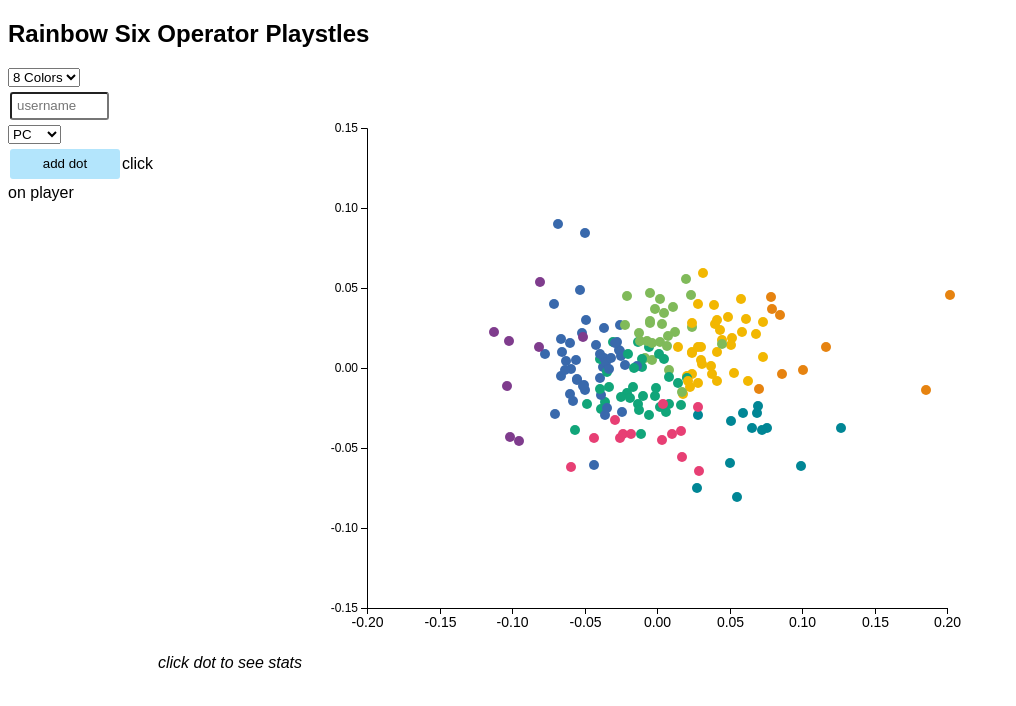
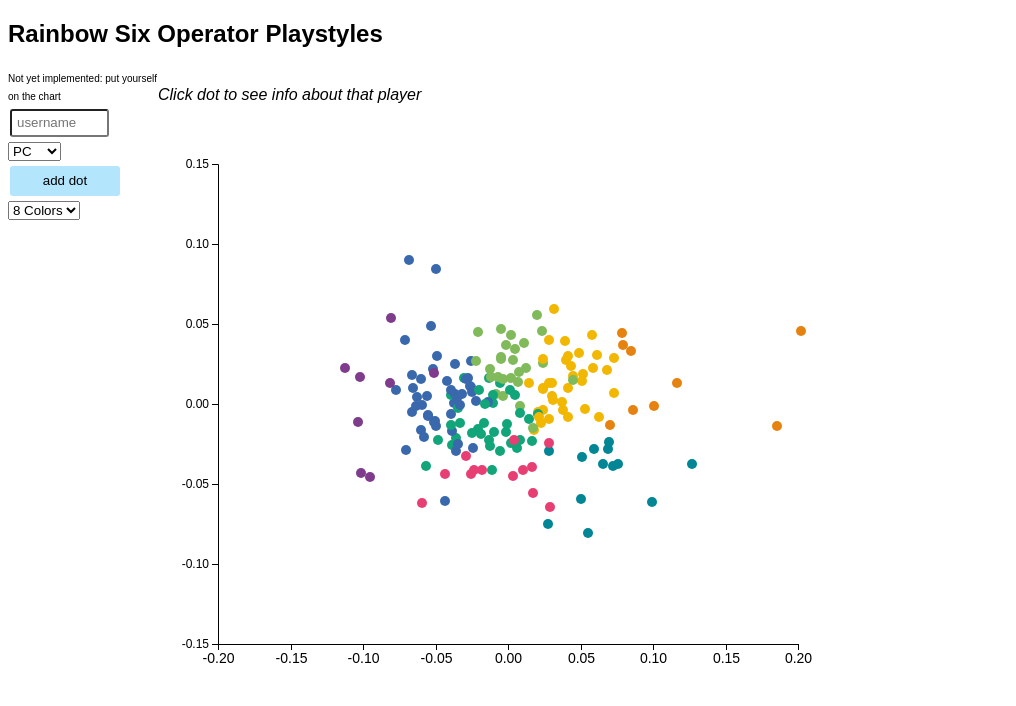
Before and after one commit to Maydit/r6viz2020, a website: page site/index.html in a window 1280 px wide. Shown: the whole page, without its empty margins (0-1016 px from the left). Drawn offline with nearby package versions, Linux system fonts and the light colour scheme.

Commit message:
stylization changes

```diff
--- a/site/index.html
+++ b/site/index.html
@@ -10,8 +10,8 @@
     <script src="https://d3js.org/d3.v4.min.js"></script>
   </head>
   <body>
-    <h2>Rainbow Six Operator Playstles</h2>
+    <h2>Rainbow Six Operator Playstyles</h2>
     <div class="uiPanel"></div>
-    <em>click dot to see stats</em>
+    <em><br>Click dot to see info about that player</br></em>
   </body>
 </html>
--- a/site/main.js
+++ b/site/main.js
@@ -151,15 +151,10 @@
 
   /* ===== inputs and buttons ===== */
 
-  var groupings = d3.select('.uiPanel')
-    .append('select')
-	.attr('id', 'groupings')
-	.attr('name', 'name-list')
-	.selectAll('option')
-	.data(["8 Colors", "4 Colors"]).enter()
-	.append('option')
-	.text(function(d) { return d;})
-	.attr("value", function (d) { return d; });
+  var explain = d3.select('.uiPanel')
+    .append('text')
+	.text('Not yet implemented: put yourself on the chart')
+	.style('font-size', '10px');
 
   var nameInput = d3.select('.uiPanel')
     .append('input')
@@ -183,10 +178,15 @@
     .attr('id', 'update')
     .text('add dot');
 
-  var dot_info_output = d3.select('.uiPanel')
-    .append('text')
-    .text('click on player')
-    .attr('test');
+  var groupings = d3.select('.uiPanel')
+    .append('select')
+	.attr('id', 'groupings')
+	.attr('name', 'name-list')
+	.selectAll('option')
+	.data(["8 Colors", "4 Colors"]).enter()
+	.append('option')
+	.text(function(d) { return d;})
+	.attr("value", function (d) { return d; });
 
   /* ===== new data button (ON CLICK) ===== */
 
```
